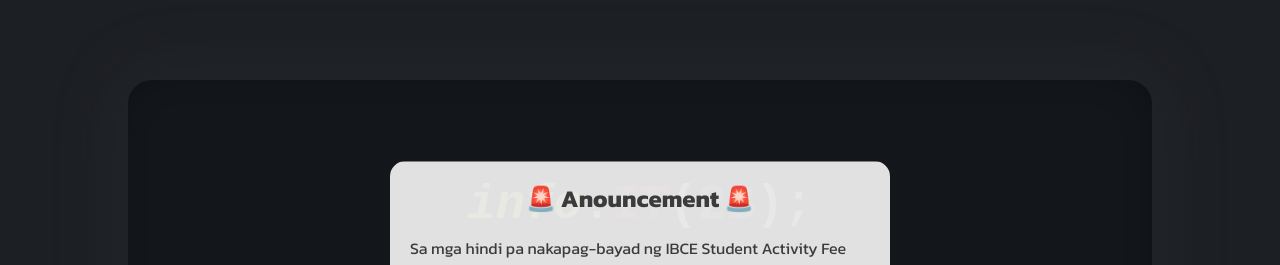
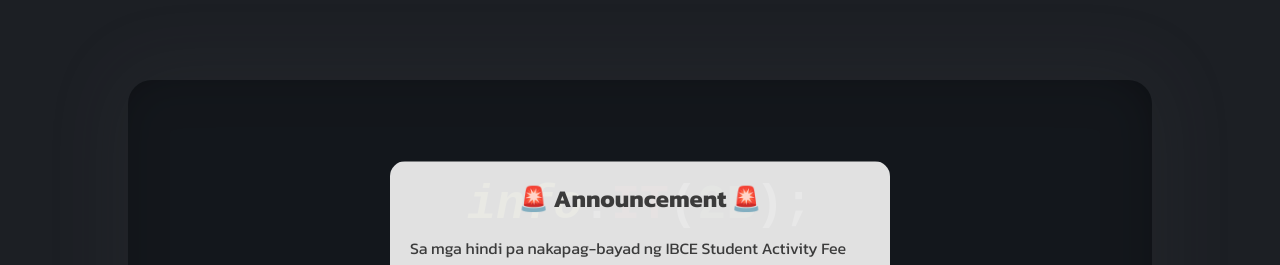
Before and after one commit to IkedaLab-Daniel/AskDaniel, a React (Vite) app: page / in a window 1280 px wide. Shown: the top 265 px of the page. Built offline with nearby package versions, Linux system fonts and the light colour scheme.

Commit message:
Typo Anouncement

```diff
--- a/src/Components/Page1.jsx
+++ b/src/Components/Page1.jsx
@@ -224,7 +224,7 @@
 
 
             <div id="modal" style={toogleModal}>
-                <h2>🚨 Anouncement 🚨</h2>
+                <h2>🚨 Announcement 🚨</h2>
                 {anouncement}
                 <img src="https://encrypted-tbn0.gstatic.com/images?q=tbn:ANd9GcT-r89WqkOt80jbX5mELpcFlKvCbVUvLSx7Tw&s" alt="" />
                 <div className="button-container">
```
